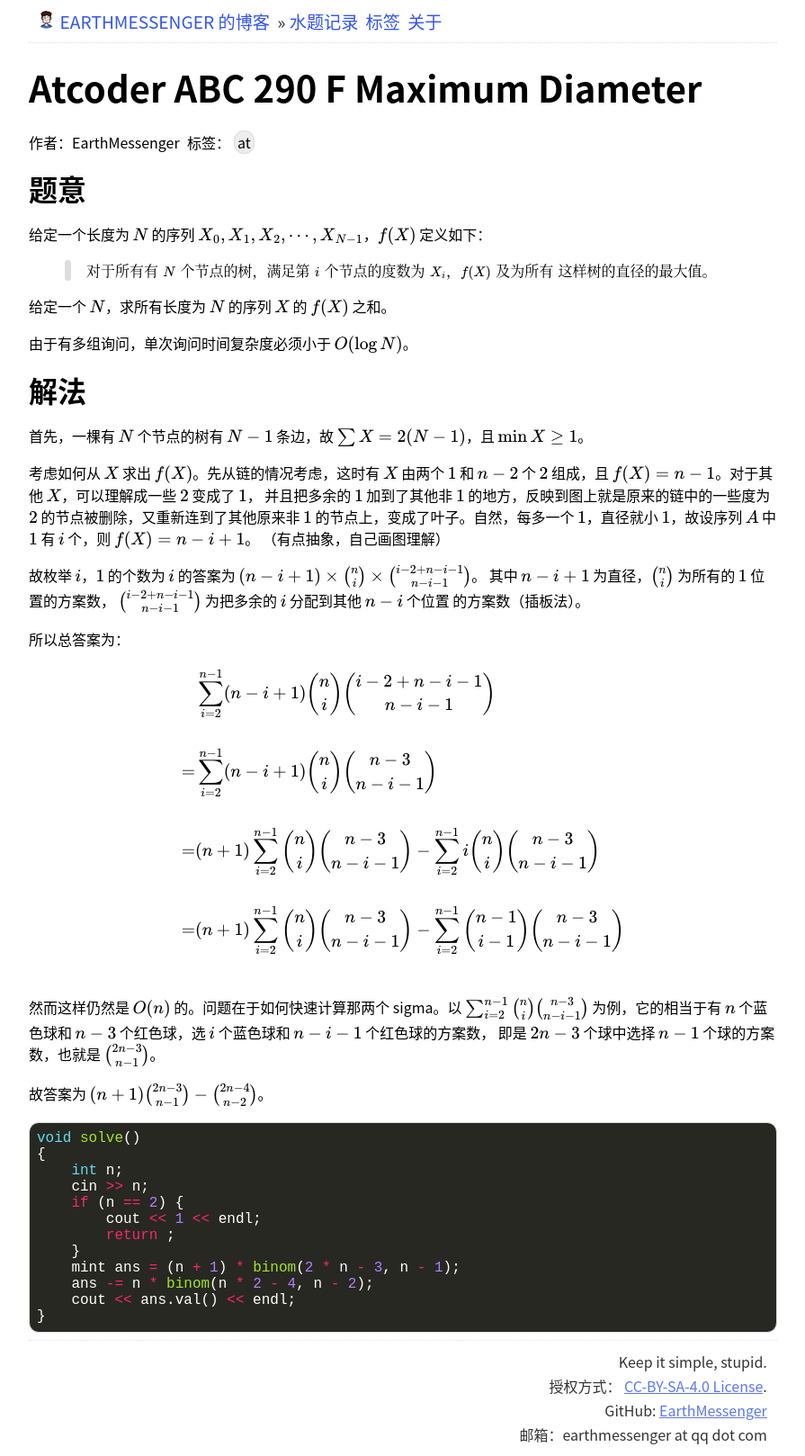
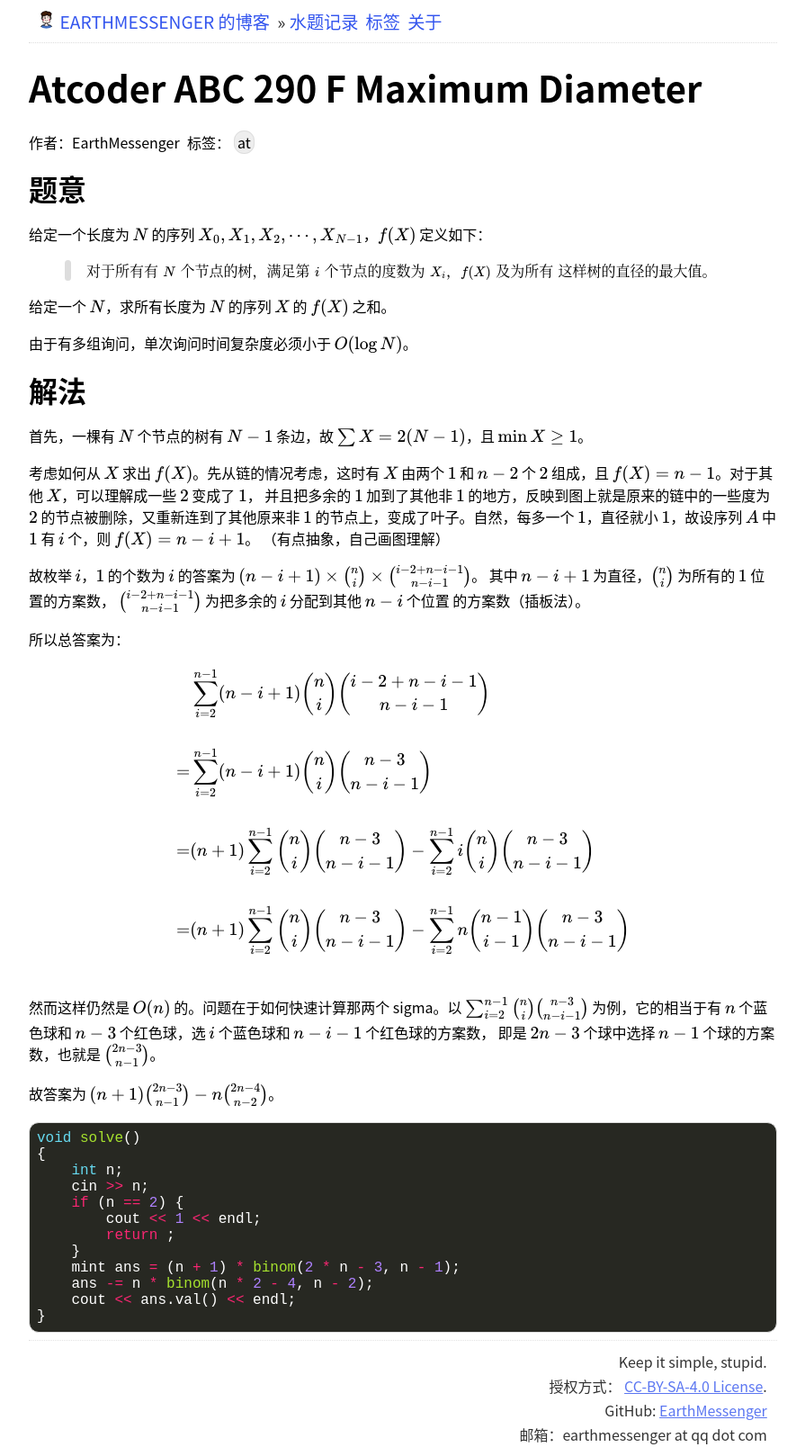
Before and after one commit to EarthMessenger/blog.earthmessenger.xyz, a Jekyll site: the page built from _oi-notes/at-abc290f.md, in a window 1280 px wide. Shown: the whole page at 90% size, without its empty margins (192-1087 px from the left). Built offline with Jekyll 4.4.1, drawn with Linux system fonts in a browser that asks for light colours; Markdown is read by kramdown in place of the engine named in the settings.

Commit message:
fix: 更改 at-abc290f 中的错误

````diff
--- a/_oi-notes/at-abc290f.md
+++ b/_oi-notes/at-abc290f.md
@@ -40,7 +40,7 @@ $$
   & \sum_{i = 2}^{n - 1} (n - i + 1) \binom{n}{i} \binom{i - 2 + n - i - 1}{n - i - 1} \\\\
 = & \sum_{i = 2}^{n - 1} (n - i + 1) \binom{n}{i} \binom{n - 3}{n - i - 1} \\\\
 = & (n + 1) \sum_{i = 2}^{n - 1} \binom{n}{i} \binom{n - 3}{n - i - 1} - \sum_{i = 2}^{n - 1} i \binom{n}{i} \binom{n - 3}{n - i - 1} \\\\
-= & (n + 1) \sum_{i = 2}^{n - 1} \binom{n}{i} \binom{n - 3}{n - i - 1} - \sum_{i = 2}^{n - 1} \binom{n - 1}{i - 1} \binom{n - 3}{n - i - 1} \\\\
+= & (n + 1) \sum_{i = 2}^{n - 1} \binom{n}{i} \binom{n - 3}{n - i - 1} - \sum_{i = 2}^{n - 1} n\binom{n - 1}{i - 1} \binom{n - 3}{n - i - 1} \\\\
 \end{aligned}
 $$
 
@@ -49,7 +49,7 @@ $\sum_{i = 2}^{n - 1} \binom{n}{i} \binom{n - 3}{n - i - 1}$ 为例，它的相
 $n$ 个蓝色球和 $n - 3$ 个红色球，选 $i$ 个蓝色球和 $n - i - 1$ 个红色球的方案数，
 即是 $2n - 3$ 个球中选择 $n - 1$ 个球的方案数，也就是 $\binom{2n - 3}{n - 1}$。
 
-故答案为 $(n + 1)\binom{2n - 3}{n - 1} - \binom{2n - 4}{n - 2}$。
+故答案为 $(n + 1)\binom{2n - 3}{n - 1} - n\binom{2n - 4}{n - 2}$。
 
 ```cpp
 void solve()
````
